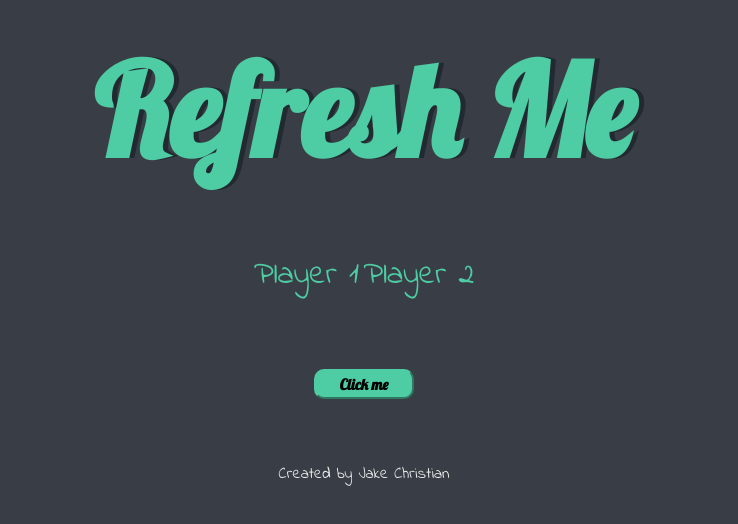
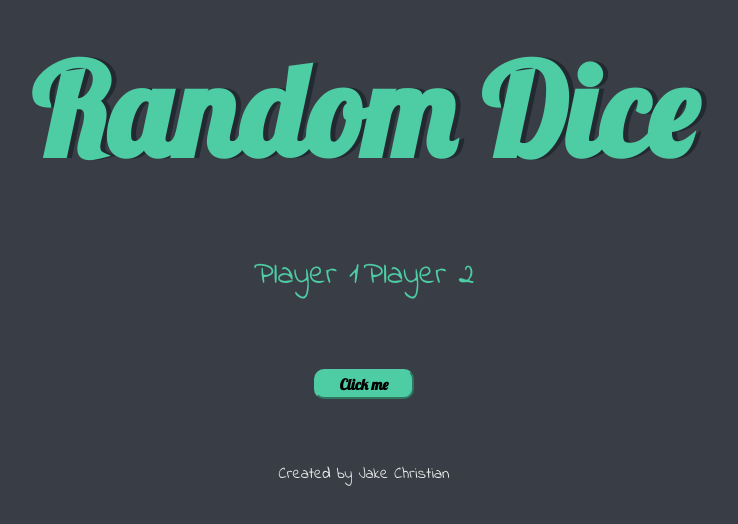
Before and after one commit to watafake0928/Random-Dice, a plain HTML site: page index.html in a window 1280 px wide. Shown: the whole page, without its empty margins (276-1014 px from the left). Drawn offline with Linux system fonts and the light colour scheme.

Commit message:
index.html

```diff
--- a/index.html
+++ b/index.html
@@ -10,7 +10,7 @@
   <body>
 
     <div class="container">
-      <h1>Refresh Me</h1>
+      <h1>Random Dice</h1>
 
       <div class="dice">
         <p>Player 1</p>
```
